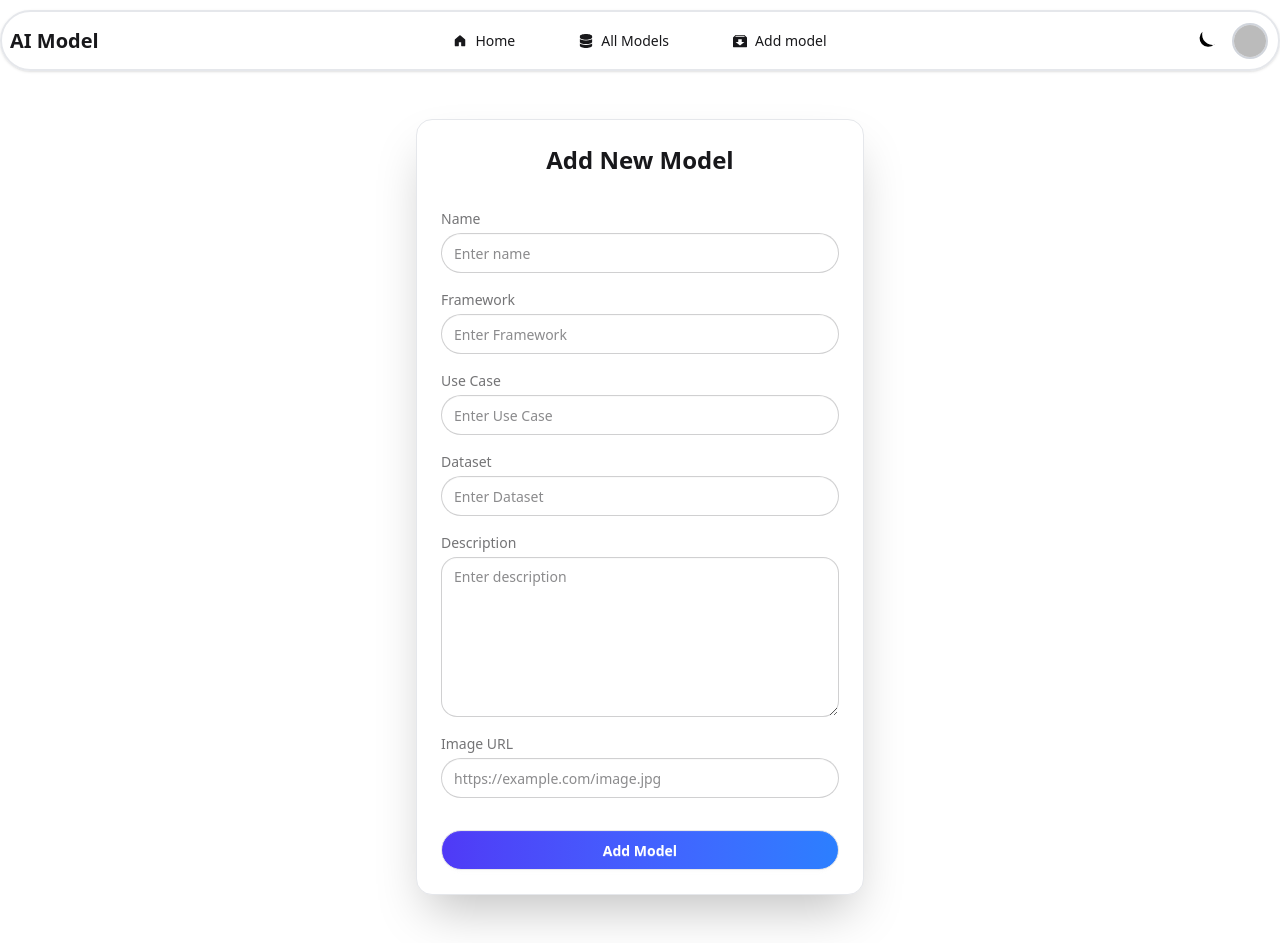
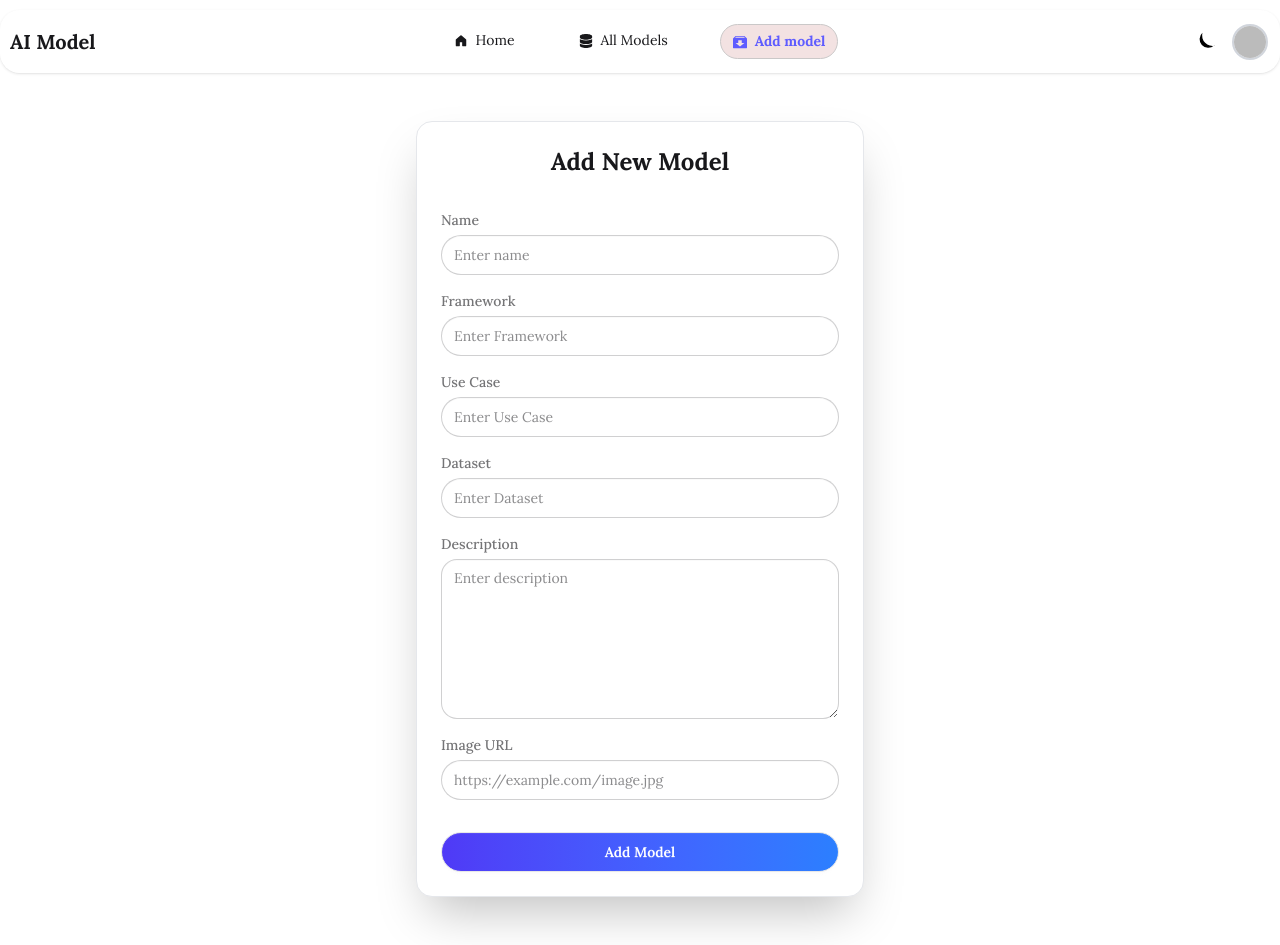
Before and after one commit to shakilwebdev/ai-model-inventory-manager-client, a React (Vite) app: page /add-model in a window 1280 px wide. Built offline with nearby package versions, Linux system fonts and the light colour scheme; no server answers; sample sign-in values are in the browser's storage.

Commit message:
google fonts added and navbar active color added and some changes

```diff
--- a/src/components/Navbar.jsx
+++ b/src/components/Navbar.jsx
@@ -21,7 +21,7 @@ const Navbar = () => {
     setTheme(checked ? "dark" : "light");
   };
   return (
-    <div className="navbar py-1 min-h-0 z-1 shadow-sm rounded-full glass-card max-w-7xl mt-2.5 border-2 border-gray-200">
+    <div className="navbar py-1 min-h-0 z-1 shadow-sm rounded-full glass-nav max-w-7xl mt-2.5">
       <div className="navbar-start">
         <div className="dropdown">
           <div tabIndex={0} role="button" className="btn btn-ghost md:hidden">
@@ -43,7 +43,7 @@ const Navbar = () => {
           </div>
           <ul
             tabIndex="-1"
-            className="menu menu-sm dropdown-content bg-base-100 rounded-box z-1 mt-3 w-52 p-2 shadow"
+            className="menu menu-sm dropdown-content bg-base-100 rounded-box z-1 mt-3 w-52 p-2 shadow-md shadow-white border-2 border-gray-200 "
           >
             <li>
               <NavLink to={"/"}>
--- a/src/index.css
+++ b/src/index.css
@@ -1,3 +1,5 @@
+@import url("https://fonts.googleapis.com/css2?family=Lora:ital,wght@0,400..700;1,400..700&display=swap");
+
 @import "tailwindcss";
 /* @plugin "daisyui"; */
 @plugin "daisyui" {
@@ -5,3 +7,23 @@
 }
 
 @custom-variant dark (&:where([data-theme=dark], [data-theme=dark] *));
+
+* {
+  font-family: "Lora", serif;
+}
+
+.glass-nav {
+  background: rgba(255, 255, 255, 0.14);
+  backdrop-filter: blur(6px);
+  -webkit-backdrop-filter: blur(6px);
+  border-radius: 20px;
+  border: 2px solid rgba(255, 255, 255, 0.3);
+}
+
+.navbar .active {
+  color: #5f5cff;
+  font-weight: bold;
+  border: 1px solid #cac8c8ff;
+  border-radius: 20px;
+  background: rgb(243, 226, 226);
+}
```
